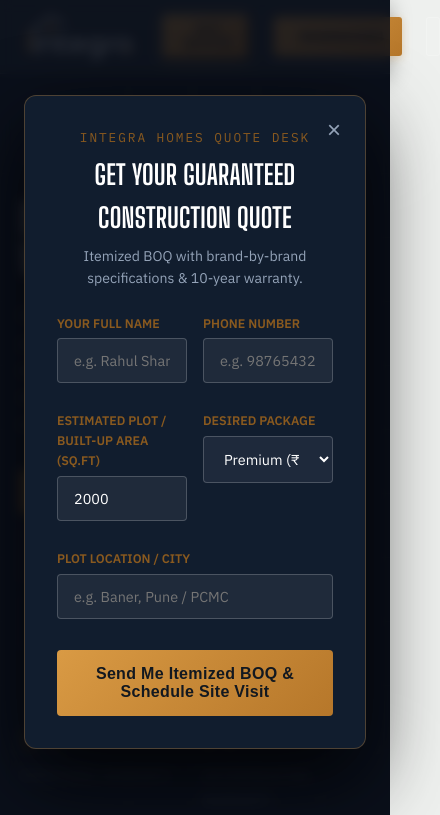
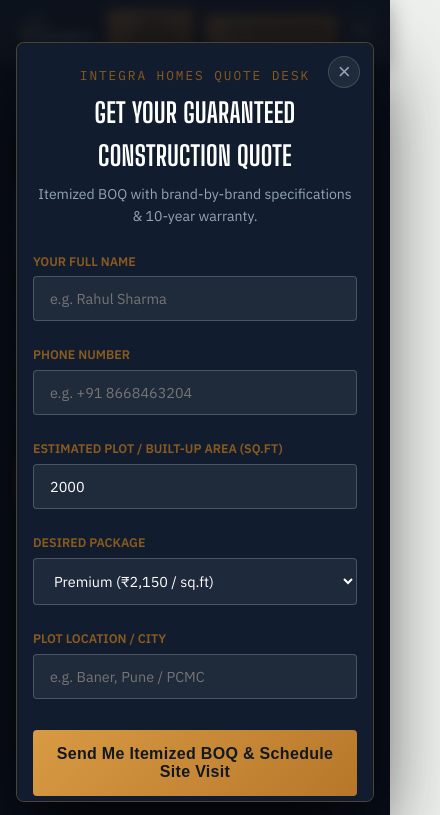
Before and after one commit to vineetjadhav1-dotcom/Integra, a website: page index.html in a window 390 px wide. Both pictures are taken after a click on the button "GET QUOTE". Shown: the top 815 px of the page, 440 px wide, since content can reach past the window. Drawn offline with Linux system fonts and the light colour scheme.

Commit message:
Enhance mobile and desktop responsiveness, format phone number with icon across all sections

```diff
--- a/index.html
+++ b/index.html
@@ -205,14 +205,24 @@
   @media (max-width:860px){
     nav.links{ display:none; }
     .nav-toggle{ display:inline-flex; }
+    .brand-logo{ height:40px !important; }
+    .nav-inner{ padding:0.5rem 1rem; gap:0.6rem; }
+    .nav-cta{ padding:0.45rem 0.8rem; font-size:0.78rem; }
+    .nav-quote-btn{ padding:0.45rem 0.8rem !important; font-size:0.75rem !important; }
     .mobile-panel.open{
       display:flex; flex-direction:column; gap:0; border-top:1px solid rgba(255,255,255,0.1);
       background:#252e36;
     }
     .mobile-panel.open a{
-      padding:0.9rem clamp(1.25rem,4vw,3rem); text-decoration:none; color:#e2e8f0;
+      padding:0.9rem 1.25rem; text-decoration:none; color:#e2e8f0;
       border-bottom:1px solid rgba(255,255,255,0.08); font-size:0.95rem; text-transform:uppercase; letter-spacing:0.04em;
     }
+  }
+
+  @media (max-width:480px){
+    .nav-quote-btn{ display:none; }
+    .brand-logo{ height:36px !important; }
+    .nav-cta{ font-size:0.76rem; padding:0.4rem 0.65rem; }
   }
 
   /* ---------- hero ---------- */
@@ -814,11 +824,12 @@
     inset:0;
     background:rgba(10,15,25,0.85);
     backdrop-filter:blur(6px);
+    -webkit-backdrop-filter:blur(6px);
     z-index:9999;
     display:none;
     align-items:center;
     justify-content:center;
-    padding:1.5rem;
+    padding:1rem;
   }
   .modal-overlay.active{
     display:flex;
@@ -836,19 +847,35 @@
     position:relative;
     padding:2rem;
   }
+  .modal-form-grid{
+    display:grid;
+    grid-template-columns:1fr 1fr;
+    gap:1rem;
+    margin-bottom:1rem;
+  }
+  @media(max-width:550px){
+    .modal-card{ padding:1.4rem 1rem; border-radius:8px; }
+    .modal-form-grid{ grid-template-columns:1fr; gap:0.75rem; margin-bottom:0.75rem; }
+  }
   .modal-close-btn{
     position:absolute;
-    top:1rem;
-    right:1rem;
-    background:transparent;
-    border:none;
+    top:0.8rem;
+    right:0.8rem;
+    background:rgba(255,255,255,0.06);
+    border:1px solid rgba(255,255,255,0.15);
+    border-radius:50%;
+    width:2rem;
+    height:2rem;
+    display:flex;
+    align-items:center;
+    justify-content:center;
     color:#94a3b8;
-    font-size:1.5rem;
+    font-size:1.4rem;
+    line-height:1;
     cursor:pointer;
-    padding:0.25rem 0.5rem;
-  }
-  .modal-close-btn:hover{ color:#fff; }
-
+    transition:all 0.2s ease;
+  }
+  .modal-close-btn:hover{ color:#fff; background:rgba(255,255,255,0.15); }
 </style>
   <link rel="preconnect" href="https://fonts.googleapis.com">
   <link rel="preconnect" href="https://fonts.gstatic.com" crossorigin>
@@ -873,23 +900,26 @@
         <svg width="15" height="15" viewBox="0 0 24 24" fill="none" stroke="currentColor" stroke-width="2.5"><path d="M14 2H6a2 2 0 0 0-2 2v16a2 2 0 0 0 2 2h12a2 2 0 0 0 2-2V8z"></path><polyline points="14 2 14 8 20 8"></polyline><line x1="16" y1="13" x2="8" y2="13"></line><line x1="16" y1="17" x2="8" y2="17"></line><polyline points="10 9 9 9 8 9"></polyline></svg>
         Get Quote
       </button>
-      <a class="nav-cta" href="tel:+918668463204">
-      <svg width="15" height="15" viewBox="0 0 24 24" fill="none" stroke="currentColor" stroke-width="2"><path d="M22 16.9v3a2 2 0 0 1-2.2 2 19.8 19.8 0 0 1-8.6-3.1 19.5 19.5 0 0 1-6-6 19.8 19.8 0 0 1-3.1-8.7A2 2 0 0 1 4.1 2h3a2 2 0 0 1 2 1.7c.1 1 .3 2 .7 2.9a2 2 0 0 1-.4 2.1L8 10.1a16 16 0 0 0 6 6l1.4-1.4a2 2 0 0 1 2.1-.4c.9.4 1.9.6 2.9.7a2 2 0 0 1 1.7 2Z"/></svg>
-      8668463204
-    </a>
-    <button class="nav-toggle" id="navToggle" aria-label="Toggle menu" aria-expanded="false">
-      <svg viewBox="0 0 24 24" fill="none" stroke="currentColor" stroke-width="2"><path d="M3 6h18M3 12h18M3 18h18"/></svg>
-    </button>
+      <a class="nav-cta" href="tel:+918668463204" aria-label="Call +91 8668463204">
+        <svg width="15" height="15" viewBox="0 0 24 24" fill="none" stroke="currentColor" stroke-width="2.2"><path d="M22 16.9v3a2 2 0 0 1-2.2 2 19.8 19.8 0 0 1-8.6-3.1 19.5 19.5 0 0 1-6-6 19.8 19.8 0 0 1-3.1-8.7A2 2 0 0 1 4.1 2h3a2 2 0 0 1 2 1.7c.1 1 .3 2 .7 2.9a2 2 0 0 1-.4 2.1L8 10.1a16 16 0 0 0 6 6l1.4-1.4a2 2 0 0 1 2.1-.4c.9.4 1.9.6 2.9.7a2 2 0 0 1 1.7 2Z"/></svg>
+        +91 8668463204
+      </a>
+      <button class="nav-toggle" id="navToggle" aria-label="Toggle menu" aria-expanded="false">
+        <svg viewBox="0 0 24 24" fill="none" stroke="currentColor" stroke-width="2"><path d="M3 6h18M3 12h18M3 18h18"/></svg>
+      </button>
   </div>
   <div class="mobile-panel" id="mobilePanel">
-    <a href="#quote" onclick="openQuoteModal()" style="background:var(--accent-2);color:#121820;font-weight:700;border-radius:4px;padding:0.7rem 1rem;margin-bottom:0.5rem;text-align:center;">Get Instant Quote</a>
+    <a href="#quote" onclick="openQuoteModal()" style="background:var(--accent-2);color:#121820;font-weight:700;border-radius:4px;padding:0.7rem 1rem;margin:0.75rem 1.25rem 0.25rem;text-align:center;">Get Instant Quote</a>
     <a href="#problem">Why Integra</a>
     <a href="#process">Process</a>
     <a href="#packages">Packages</a>
     <a href="#specs">Specifications</a>
     <a href="#quality">Quality</a>
     <a href="#warranty">Warranty</a>
-    <a class="nav-cta" href="tel:+918668463204">Call 8668463204</a>
+    <a class="nav-cta" href="tel:+918668463204" style="justify-content:center;margin:0.75rem 1.25rem 0.75rem;padding:0.75rem 1rem;">
+      <svg width="16" height="16" viewBox="0 0 24 24" fill="none" stroke="currentColor" stroke-width="2.2"><path d="M22 16.9v3a2 2 0 0 1-2.2 2 19.8 19.8 0 0 1-8.6-3.1 19.5 19.5 0 0 1-6-6 19.8 19.8 0 0 1-3.1-8.7A2 2 0 0 1 4.1 2h3a2 2 0 0 1 2 1.7c.1 1 .3 2 .7 2.9a2 2 0 0 1-.4 2.1L8 10.1a16 16 0 0 0 6 6l1.4-1.4a2 2 0 0 1 2.1-.4c.9.4 1.9.6 2.9.7a2 2 0 0 1 1.7 2Z"/></svg>
+      +91 8668463204
+    </a>
   </div>
 </header>
 
@@ -907,7 +937,10 @@
             Get Free Instant Quote
           </button>
           <a class="btn btn-ghost" href="#packages">Compare packages</a>
-          <a class="btn btn-ghost" href="tel:+918668463204" style="border-color:rgba(255,255,255,0.25);">Call 8668463204</a>
+          <a class="btn btn-ghost" href="tel:+918668463204" style="border-color:rgba(255,255,255,0.25);display:inline-flex;align-items:center;gap:0.5rem;">
+            <svg width="15" height="15" viewBox="0 0 24 24" fill="none" stroke="currentColor" stroke-width="2.2"><path d="M22 16.9v3a2 2 0 0 1-2.2 2 19.8 19.8 0 0 1-8.6-3.1 19.5 19.5 0 0 1-6-6 19.8 19.8 0 0 1-3.1-8.7A2 2 0 0 1 4.1 2h3a2 2 0 0 1 2 1.7c.1 1 .3 2 .7 2.9a2 2 0 0 1-.4 2.1L8 10.1a16 16 0 0 0 6 6l1.4-1.4a2 2 0 0 1 2.1-.4c.9.4 1.9.6 2.9.7a2 2 0 0 1 1.7 2Z"/></svg>
+            +91 8668463204
+          </a>
         </div>
         <div class="hero-stats">
           <div class="hero-stat"><b>10-Yr</b><span>Structural Warranty</span></div>
@@ -1835,18 +1868,18 @@
         <p style="color:#94a3b8;font-size:0.88rem;">Itemized BOQ with brand-by-brand specifications &amp; 10-year warranty.</p>
       </div>
 
-      <div style="display:grid;grid-template-columns:1fr 1fr;gap:1rem;margin-bottom:1rem;">
+      <div class="modal-form-grid">
         <div>
           <label style="display:block;font-size:0.78rem;font-weight:600;color:var(--accent-2);margin-bottom:0.3rem;">YOUR FULL NAME</label>
           <input type="text" id="modalName" placeholder="e.g. Rahul Sharma" class="quote-form-input">
         </div>
         <div>
           <label style="display:block;font-size:0.78rem;font-weight:600;color:var(--accent-2);margin-bottom:0.3rem;">PHONE NUMBER</label>
-          <input type="tel" id="modalPhone" placeholder="e.g. 9876543210" class="quote-form-input">
-        </div>
-      </div>
-
-      <div style="display:grid;grid-template-columns:1fr 1fr;gap:1rem;margin-bottom:1rem;">
+          <input type="tel" id="modalPhone" placeholder="e.g. +91 8668463204" class="quote-form-input">
+        </div>
+      </div>
+
+      <div class="modal-form-grid">
         <div>
           <label style="display:block;font-size:0.78rem;font-weight:600;color:var(--accent-2);margin-bottom:0.3rem;">ESTIMATED PLOT / BUILT-UP AREA (SQ.FT)</label>
           <input type="number" id="modalArea" placeholder="e.g. 2000" value="2000" class="quote-form-input">
@@ -1870,7 +1903,7 @@
         Send Me Itemized BOQ &amp; Schedule Site Visit
       </button>
       <div id="modalSuccessMsg" style="display:none;color:#22c55e;font-size:0.9rem;font-weight:600;text-align:center;margin-top:0.8rem;">
-        Request Received! Our engineering lead will contact you with the complete project estimate. Our engineering lead will contact you with the complete project estimate.
+        Request Received! Our engineering lead will contact you with the complete project estimate.
       </div>
     </div>
   </div>
@@ -1890,7 +1923,10 @@
     <div class="contact-strip">
       <div class="contact-cell call">
         <div class="lbl">Call us today</div>
-        <a class="big" href="tel:+918668463204" style="text-decoration:none; color:inherit;">8668463204</a>
+        <a class="big" href="tel:+918668463204" style="text-decoration:none; color:inherit; display:inline-flex; align-items:center; gap:0.5rem; justify-content:center;">
+          <svg width="22" height="22" viewBox="0 0 24 24" fill="none" stroke="currentColor" stroke-width="2.3" style="flex-shrink:0;"><path d="M22 16.9v3a2 2 0 0 1-2.2 2 19.8 19.8 0 0 1-8.6-3.1 19.5 19.5 0 0 1-6-6 19.8 19.8 0 0 1-3.1-8.7A2 2 0 0 1 4.1 2h3a2 2 0 0 1 2 1.7c.1 1 .3 2 .7 2.9a2 2 0 0 1-.4 2.1L8 10.1a16 16 0 0 0 6 6l1.4-1.4a2 2 0 0 1 2.1-.4c.9.4 1.9.6 2.9.7a2 2 0 0 1 1.7 2Z"/></svg>
+          +91 8668463204
+        </a>
       </div>
       <div class="contact-cell web">
         <div class="lbl">Visit us online</div>
@@ -1909,7 +1945,13 @@
     </a>
     <span>&copy; <span id="year"></span> Integra Homes &middot; Home Construction &amp; Engineering Catalogue</span>
   </div>
-  <span><a href="tel:+918668463204">8668463204</a> &middot; <a href="mailto:info@integrahomes.in">info@integrahomes.in</a> &middot; <a href="https://integrahomes.in">integrahomes.in</a></span>
+  <span style="display:inline-flex;align-items:center;gap:0.6rem;flex-wrap:wrap;">
+    <a href="tel:+918668463204" style="display:inline-flex;align-items:center;gap:0.35rem;">
+      <svg width="14" height="14" viewBox="0 0 24 24" fill="none" stroke="currentColor" stroke-width="2.2"><path d="M22 16.9v3a2 2 0 0 1-2.2 2 19.8 19.8 0 0 1-8.6-3.1 19.5 19.5 0 0 1-6-6 19.8 19.8 0 0 1-3.1-8.7A2 2 0 0 1 4.1 2h3a2 2 0 0 1 2 1.7c.1 1 .3 2 .7 2.9a2 2 0 0 1-.4 2.1L8 10.1a16 16 0 0 0 6 6l1.4-1.4a2 2 0 0 1 2.1-.4c.9.4 1.9.6 2.9.7a2 2 0 0 1 1.7 2Z"/></svg>
+      +91 8668463204
+    </a>
+    &middot; <a href="mailto:info@integrahomes.in">info@integrahomes.in</a> &middot; <a href="https://integrahomes.in">integrahomes.in</a>
+  </span>
 </footer>
 
 <script>
```
